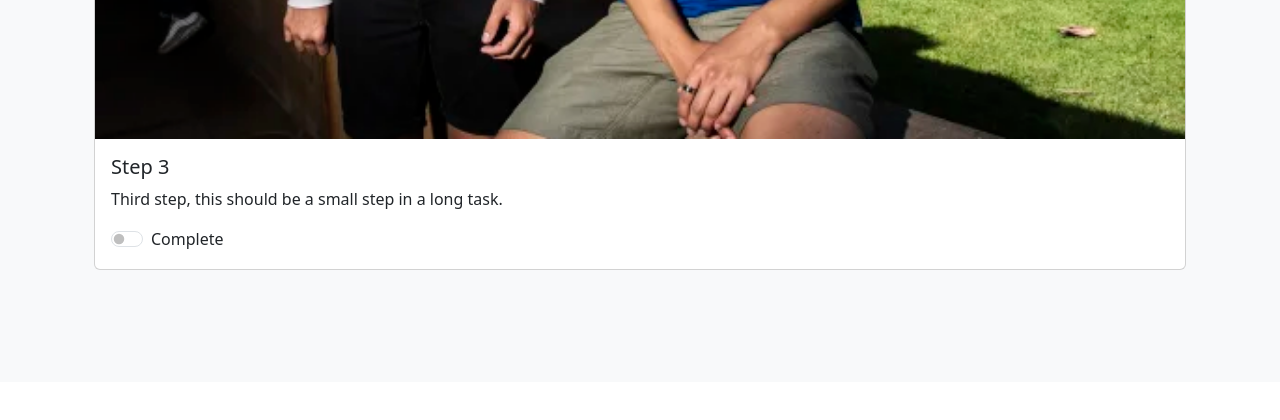
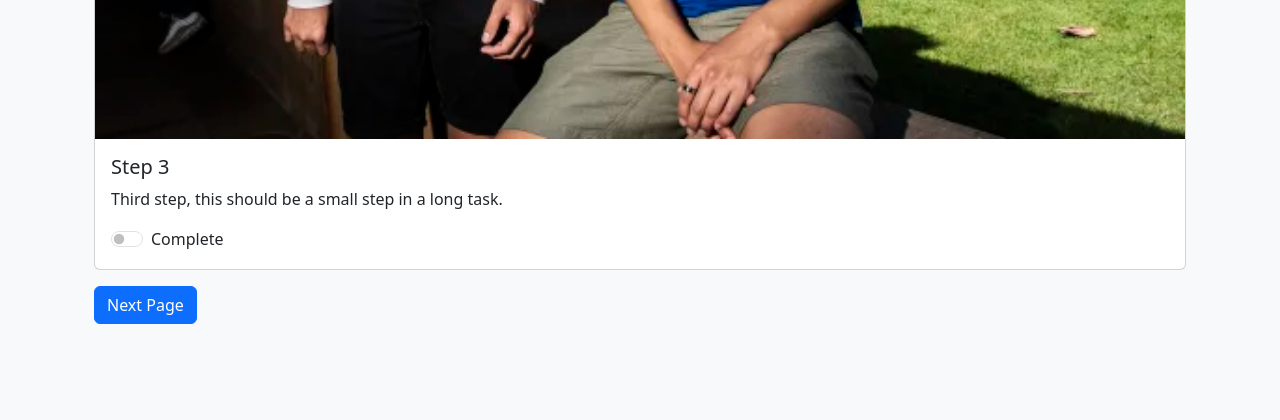
Before and after one commit to Kev1nX/Suslab, a Flask app: page /task1 in a window 1280 px wide. Shown: the part 2323-2743 px from the top of the page. Before the commit the page ends 2593 px from the top, so only its background shows below. Run offline with Flask 3, Linux system fonts and the light colour scheme; some libraries are stand-ins or nearby versions.

Commit message:
student page

```diff
--- a/templates/task1.html
+++ b/templates/task1.html
@@ -48,7 +48,7 @@
 
         <!-- Next Page Button - initially hidden -->
         <form action="/increment-task1-view" method="post" id="nextPageButton">
-            <button type="submit" class="btn btn-primary" style="display: none;" >Next Page</button>
+            <button type="submit" class="btn btn-primary">Next Page</button>
         </form>
     </div>
 </div>
--- a/templates/task2.html
+++ b/templates/task2.html
@@ -55,7 +55,7 @@
         </div>
 
         <form action="/increment-task2-view" method="post" id="nextPageButton">
-            <button type="submit" class="btn btn-primary" style="display: none;" >Next Page</button>
+            <button type="submit" class="btn btn-primary" >Next Page</button>
         </form>
     </div>
 </div>
--- a/templates/task3.html
+++ b/templates/task3.html
@@ -41,7 +41,7 @@
             </div>
         </div>
         <form action="/increment-task2-view" method="post" id="nextPageButton">
-            <button type="submit" class="btn btn-primary" style="display: none;" >Next Page</button>
+            <button type="submit" class="btn btn-primary" >Next Page</button>
         </form>
     </div>
 </div>
```
